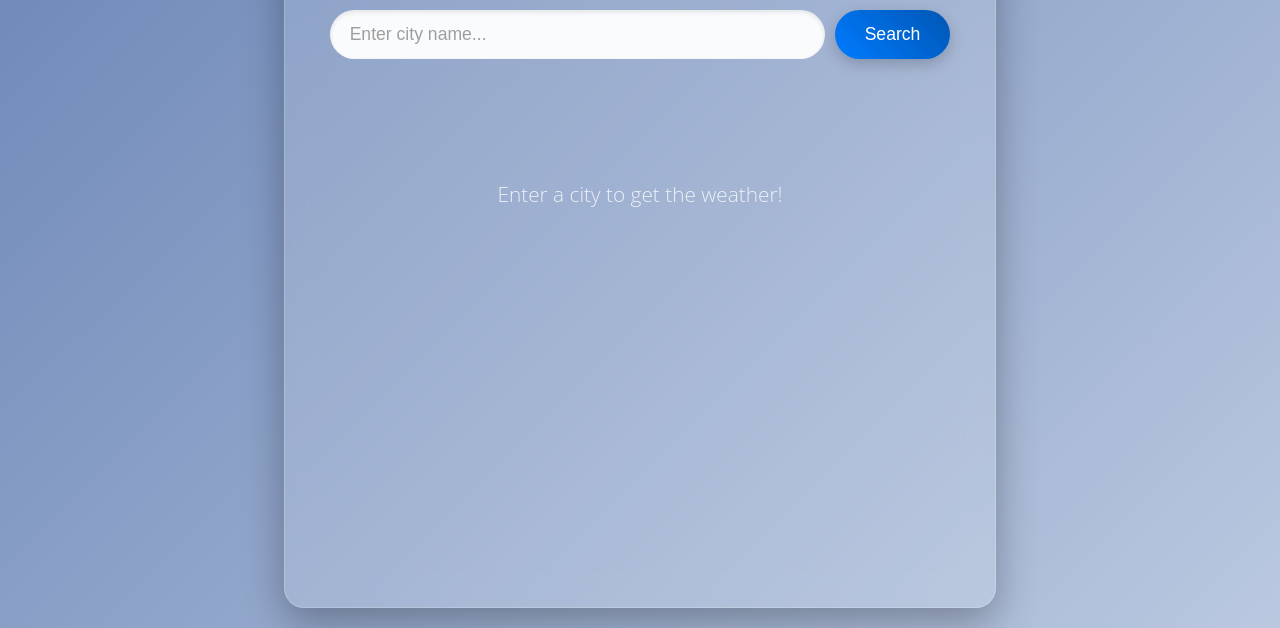
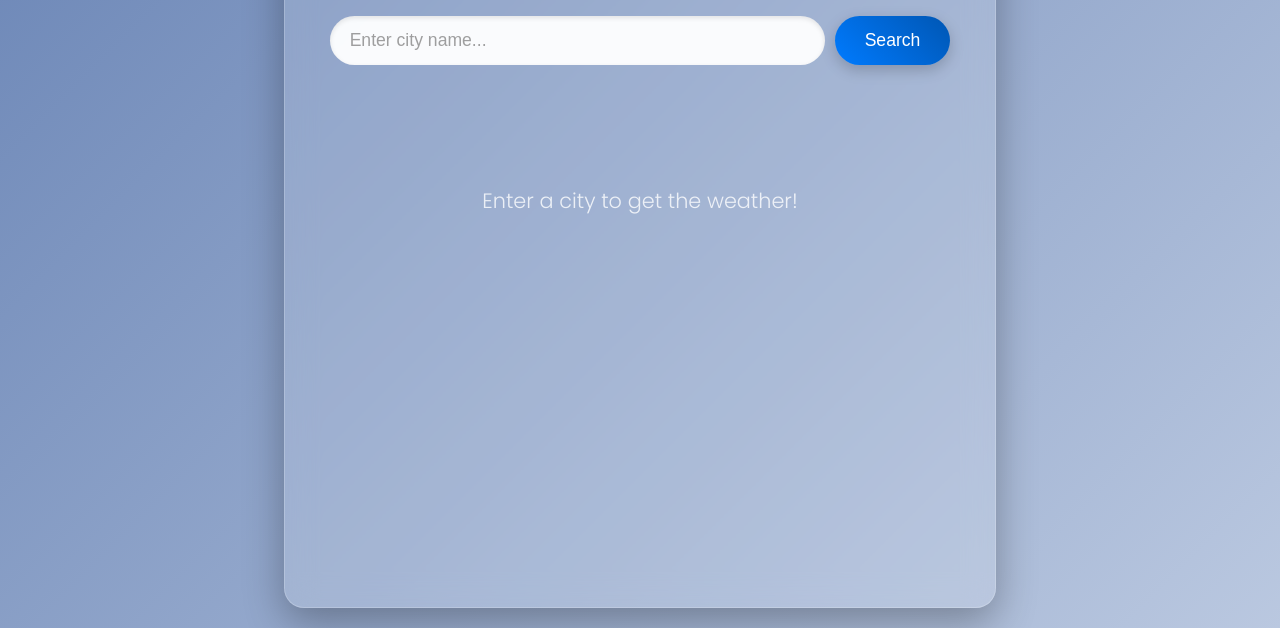
Before and after one commit to Tharun93920/My-Weather-App, a plain HTML site: page index.html in a window 1280 px wide. Shown: the part 172-800 px from the top of the page. Drawn offline with Linux system fonts and the light colour scheme.

Commit message:
Update style.css

```diff
--- a/style.css
+++ b/style.css
@@ -1,5 +1,5 @@
 body {
-    font-family: 'Open Sans', sans-serif; /* Using Poppins from Google Fonts */
+    font-family: 'Poppins', sans-serif; /* Using Poppins from Google Fonts */
     background: linear-gradient(135deg, #6a85b6 0%, #bac8e0 100%); /* Softer, more appealing gradient */
     color: #fff; /* White text for contrast */
     display: flex;
```
